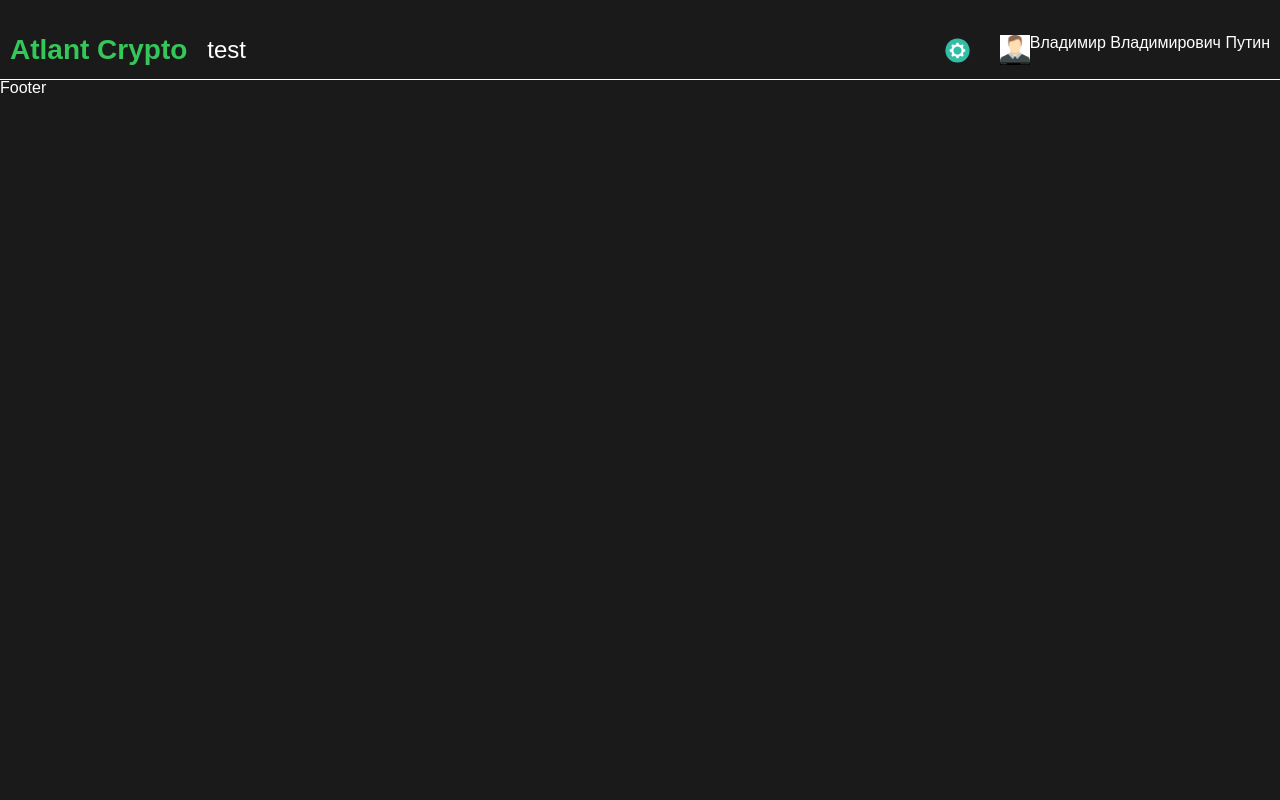
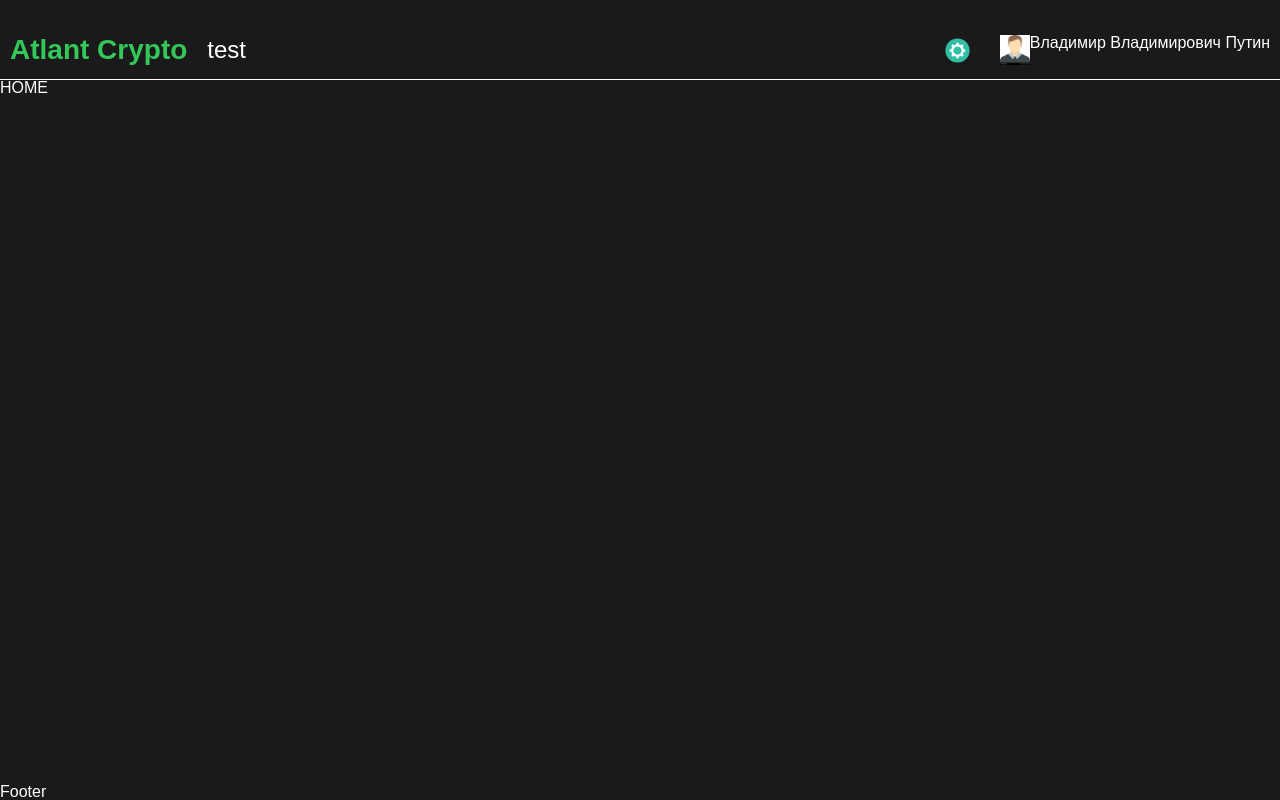
Before and after one commit to Ivan-F-Dev/atlant, a React (Create React App) app in the folder frontend/: page / in a window 1280 px wide. Built offline with nearby package versions, Linux system fonts and the light colour scheme; no server answers.

Commit message:
Правки разметки

```diff
--- a/frontend/src/App.tsx
+++ b/frontend/src/App.tsx
@@ -1,27 +1,29 @@
 import React, { useEffect, useState } from 'react';
 import Footer from './Components/Footer/Footer';
 import Header from './Components/Header/Header';
-import Home from './Components/Home/Home';
-import Input from './Components/Input/Input';
+import Home from './Pages/Home/Home';
+import Input from './Components/UI/Input/Input';
 import Modal from './Components/Modal/Modal';
-import Navbar from './Components/Navbar/Navbar';
 import SettingsWindow from './Components/SettingsWindow/SettingsWindow';
+import {Route, Routes} from "react-router-dom";
+import {ROUTES} from "./utils/routes";
+import {ProxyTest} from "./Components/ProxyTest/ProxyTest";
 
 function App() {
 
 	const [settings, setSettings] = useState(false)
 	const [modal, setModal] = useState(false)
 	const [modalInput, setModalInput] = useState('')
-	console.log(modalInput);
-
-
 
 	return (
 		<div className="App">
 			<Header active={settings} setActive={() => setSettings(!settings)} />
-			{/* <AppRouter /> */}
-			<Home />
+			<Routes>
+				<Route path={ROUTES.HOME} element={<Home />} />
+				<Route path={ROUTES.TEST} element={<ProxyTest />} />
+			</Routes>
 			<Footer />
+			{/*Modals*/}
 			<SettingsWindow active={settings} setActive={() => setSettings(false)} setModal={() => setModal(true)} />
 			<Modal modal={modal} setModal={() => setModal(false)} >
 				<Input type="text" placeholder='Логин' value={modalInput} onChange={(e) => setModalInput(e.target.value)} />
--- a/frontend/src/Components/Header/Header.tsx
+++ b/frontend/src/Components/Header/Header.tsx
@@ -4,7 +4,7 @@ import styles from "./Header.module.scss"
 import { NavLink } from "react-router-dom"
 import { ROUTES } from '../../utils/routes'
 import ProfilePhoto from '../../Assets/header/profilePhoto.jpg'
-import Input from '../Input/Input';
+import Input from '../UI/Input/Input';
 import settingsButton from '../../Assets/header/settingsIcon.svg'
 import Navbar from "../Navbar/Navbar";
 
--- a/frontend/src/Components/Home/Home.tsx
+++ /dev/null
@@ -1,13 +0,0 @@
-import { FC } from 'react'
-import {ProxyTest} from "../ProxyTest/ProxyTest";
-import {Route, Routes} from "react-router-dom";
-import {ROUTES} from "../../utils/routes";
-
-const Home: FC = () => {
-
-	return <Routes>
-		<Route path={ROUTES.TEST} element={<ProxyTest />} />
-	</Routes>
-}
-
-export default Home
--- a/frontend/src/Components/ProxyTest/ProxyTest.module.scss
+++ b/frontend/src/Components/ProxyTest/ProxyTest.module.scss
@@ -1,6 +1,4 @@
 .ProxyTest {
-  margin: 10px 0;
-
   display: flex;
   flex-direction: column;
   gap: 5px;
--- a/frontend/src/Components/ProxyTest/ProxyTest.tsx
+++ b/frontend/src/Components/ProxyTest/ProxyTest.tsx
@@ -2,12 +2,15 @@ import React, {useState} from 'react';
 import s from './ProxyTest.module.scss'
 import {API} from "../../utils/api";
 import {addCount, removeCount} from "../../Redux/CountReducer";
-import {useAppDispatch, useAppSelector} from "../../Hooks/hooks";
+import {useAppDispatch, useAppSelector} from "../../Hooks/storeHooks";
+import {useGetHeight} from "../../Hooks/getHeightHook";
 
 type Props = {
 
 };
 export const ProxyTest = (props: Props) => {
+
+    const {ref, heightStyle} = useGetHeight()
 
     const { count } = useAppSelector(state => state.count)
     const dispatch = useAppDispatch()
@@ -42,8 +45,6 @@ export const ProxyTest = (props: Props) => {
             alert('Запрос на рефреш сломался')
         }
     }
-
-    const [data1, setData1] = useState<any>(null)
 
     //
 
@@ -85,10 +86,7 @@ export const ProxyTest = (props: Props) => {
     }
 
     return (
-        <div className={s.ProxyTest}>
-            <div>
-                {data1 ? <div style={{ cursor: 'pointer' }}>{data1.data.text}</div> : <div>null</div>}
-            </div>
+        <div ref={ref} style={heightStyle} className={s.ProxyTest}>
             <div style={{ padding: '10px', border: '1px solid black', borderRadius: '5px' }}>
                 <input type="text" placeholder="email" value={email} onChange={e => setEmail(e.target.value)} />
                 <input type="text" placeholder="password" value={password} onChange={e => setPassword(e.target.value)} />
--- /dev/null
+++ b/frontend/src/Hooks/getHeightHook.ts
@@ -0,0 +1,20 @@
+import {useEffect, useRef, useState} from "react";
+
+/**
+ * У элемента не должно быть вертикальных margin!
+ */
+export const useGetHeight = () => {
+    const [height, setHeight] = useState<number>(0)
+    const ref = useRef<HTMLDivElement>(null)
+
+    useEffect( () => {
+        console.log('REF', {ref, next: ref?.current?.nextSibling, prev: ref?.current?.previousSibling})
+        if (ref.current) {
+            const prev = ref.current.previousSibling as HTMLDivElement
+            const next = ref.current.nextSibling as HTMLDivElement
+            setHeight(next.offsetHeight + prev.offsetHeight)
+        }
+    }, [])
+
+    return {ref, heightStyle: {height: `calc(100vh - ${height+'px'}`}}
+}
--- /dev/null
+++ b/frontend/src/Pages/Home/Home.tsx
@@ -0,0 +1,14 @@
+import {FC, useEffect, useRef, useState} from 'react'
+import {useGetHeight} from "../../Hooks/getHeightHook";
+
+const Home: FC = () => {
+
+	const {ref, heightStyle} = useGetHeight()
+
+
+	return <div ref={ref} style={heightStyle} className='HOME'>
+		HOME
+	</div>
+}
+
+export default Home
--- a/frontend/src/index.css
+++ b/frontend/src/index.css
@@ -49,3 +49,8 @@ body {
 	-webkit-font-smoothing: antialiased;
 	-moz-osx-font-smoothing: grayscale;
 }
+
+.App {
+	max-height: 100vh;
+	overflow: hidden;
+}
```
Also changed, not shown: frontend/src/Components/AppRouter/AppRouter.tsx (deleted, +0 -11 lines), frontend/src/Components/UI/Input/Input.tsx (renamed from frontend/src/Components/Input/Input.tsx), frontend/src/Components/UI/Input/Intup.module.scss (added), frontend/src/Hooks/storeHooks.ts (renamed from frontend/src/Hooks/hooks.ts).
